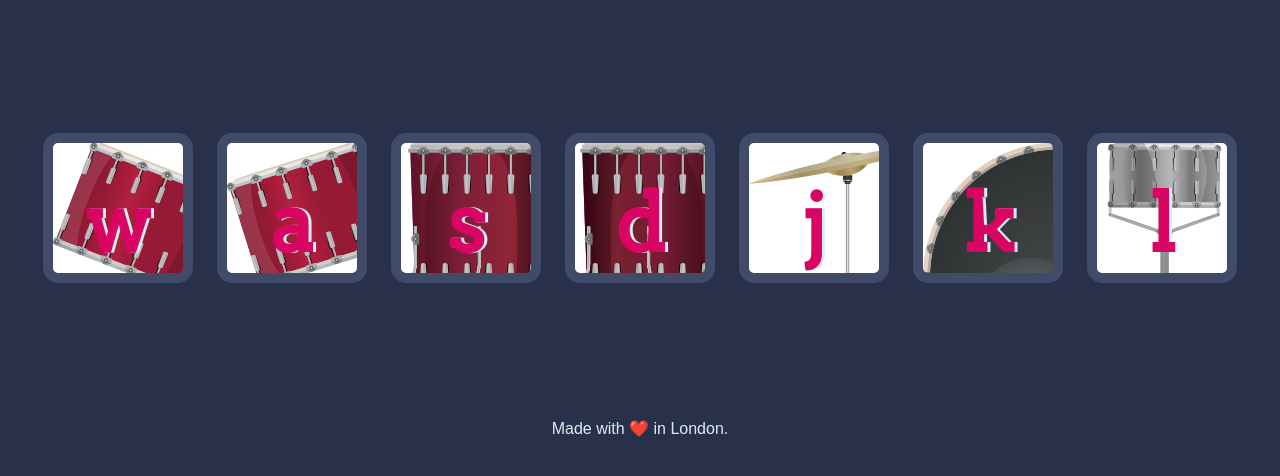
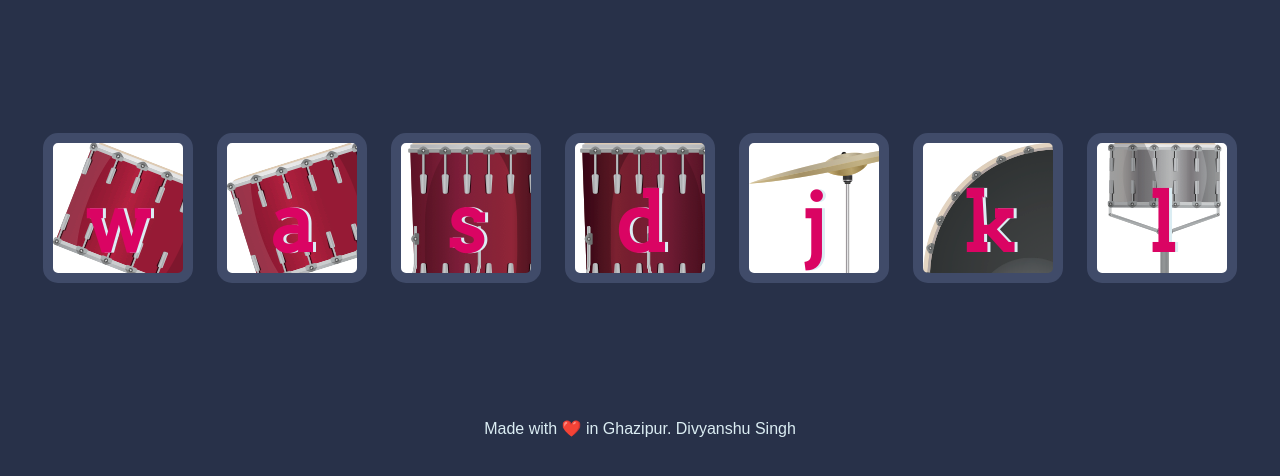
Before and after one commit to divyanshu1124/My-Drum-Kit, a plain HTML site: page index.html in a window 1280 px wide. Shown: the part 156-632 px from the top of the page. Drawn offline with Linux system fonts and the light colour scheme.

Commit message:
Update index.html

```diff
--- a/index.html
+++ b/index.html
@@ -27,7 +27,8 @@
 
   <footer>
     <script src="index.js" charset="Utf-8"></script>
-    Made with ❤️ in London.
+    Made with ❤️ in Ghazipur.
+    Divyanshu Singh
   </footer>
 </body>
 
```
